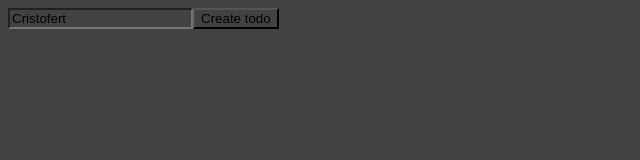
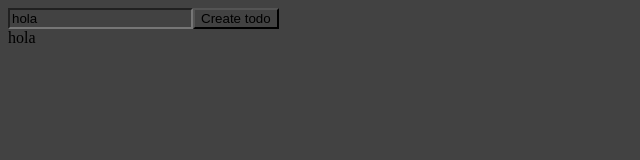
Before and after one commit to cristofertOcampo/TaskList, a React (Create React App) app: page / in a window 1280 px wide. Both pictures are taken after a click on the input "Create todo". Shown: the top 160 px of the page, without its empty margins (0-640 px from the left). Built offline with nearby package versions, Linux system fonts and the light colour scheme.

Commit message:
Add that I can add more than one task by copying the array of tasks I already have and the box from which they will be coming from

```diff
--- a/src/components/todoApp.jsx
+++ b/src/components/todoApp.jsx
@@ -5,11 +5,6 @@ import Style from '../cssComponents/todoApp.module.css'
 export default function TodoApp(){
     const [title, setTitle] = useState("hola");
     const [todos, setTodos] = useState([]);
-
-    function handleClick(e){
-        e.preventDefault();
-        setTitle("Cristofert");
-    }
 
     function handleChange(event){
         const value = event.target.value;
@@ -23,16 +18,25 @@ export default function TodoApp(){
             id: crypto.randomUUID(), // Genera una id aleatoria
             title: title,
             compleated: false
-        };
+        }
+        const oldTodos = [...todos]; //Copia
+        oldTodos.unshift(newTodo);
+
+        setTodos(oldTodos);
     }
 
     return (
     <div className={Style.todoContainer}>
         <form className={Style.todoCreateForm} onSubmit={handleSubmit}>
             <input onChange={handleChange} className={Style.todoInput} value={title} />
-            <input onClick={handleClick} type="submit" value="Create todo" className={Style.buttonCreate} />
+            <input onClick={handleSubmit} type="submit" value="Create todo" className={Style.buttonCreate} />
+        </form>
 
-        </form>
+        <div className={Style.todosContainer}>
+            {todos.map((item) => (
+                    <div key={item.id}>{item.title}</div>
+                ))}
+        </div>
     </div>
     );
 }
```
